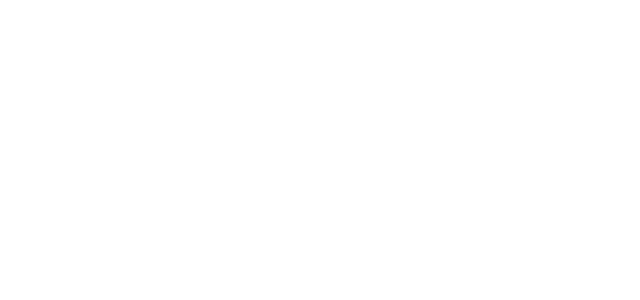
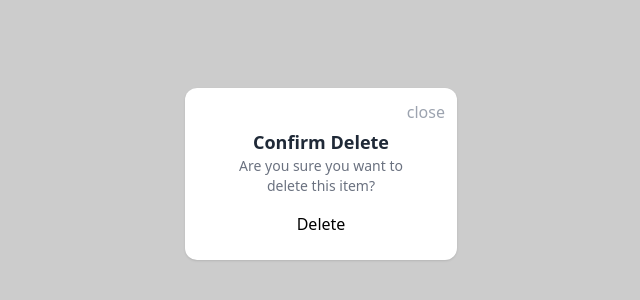
Before and after one commit to adharshkc/QuizUp, a React (Vite) app: page /quiz in a window 1280 px wide. Before the commit this address had no page. Shown: the part 226-526 px from the top of the page, without its empty margins (319-959 px from the left). Built offline with nearby package versions, Linux system fonts and the light colour scheme.

Commit message:
feat: added popup

```diff
--- a/src/App.css
+++ b/src/App.css
@@ -3,8 +3,8 @@
   margin: 0 auto;
   padding: 0;
   text-align: center;
-  background: rgb(255,255,255);
-background: linear-gradient(180deg, rgba(255,255,255,1) 0%, rgba(175,156,243,1) 100%);
+  background: rgb(255, 255, 255);
+  background: linear-gradient(180deg, rgba(255, 255, 255, 1) 0%, rgba(175, 156, 243, 1) 100%);
 }
 
 @font-face {
--- a/src/App.tsx
+++ b/src/App.tsx
@@ -1,6 +1,7 @@
 import { BrowserRouter, Route, Routes } from 'react-router-dom'
 import './App.css'
 import StartPage from './pages/StartPage'
+import QuizPage from './pages/QuizPage'
 
 function App() {
 
@@ -9,6 +10,7 @@
       <BrowserRouter>
         <Routes>
           <Route path='/' element={<StartPage />} />
+          <Route path='/quiz' element={<QuizPage />} />
         </Routes>
       </BrowserRouter>
     </>
--- /dev/null
+++ b/src/components/Popup.tsx
@@ -0,0 +1,38 @@
+
+
+type PopupProps = {
+    onClose:()=>void;
+    open:boolean
+    children: React.ReactNode
+}
+
+const Popup:React.FC<PopupProps> = ({onClose, open, children}) => {
+  return (
+    <div
+    onClick={onClose}
+    className={`
+      fixed inset-0 flex justify-center items-center transition-colors
+      ${open ? "visible bg-black/20" : "invisible"}
+    `}
+  >
+    {/* modal */}
+    <div
+      onClick={(e) => e.stopPropagation()}
+      className={`
+        bg-white rounded-xl shadow p-6 transition-all
+        ${open ? "scale-100 opacity-100" : "scale-125 opacity-0"}
+      `}
+    >
+      <button
+        onClick={onClose}
+        className="absolute top-2 right-2 p-1 rounded-lg text-gray-400 bg-white hover:bg-gray-50 hover:text-gray-600"
+      >
+        close
+      </button>
+      {children}
+    </div>
+  </div>
+  )
+}
+
+export default Popup
--- /dev/null
+++ b/src/components/Quiz.tsx
@@ -0,0 +1,31 @@
+import { useState } from "react"
+import Popup from "./Popup"
+
+
+const Quiz = () => {
+    const [open, setOpen] = useState(true)
+  return (
+    <Popup open={open} onClose={()=>setOpen(false)}>
+    <div className="text-center w-56">
+      {/* <Trash size={56} className="mx-auto text-red-500" /> */}
+      <div className="mx-auto my-4 w-48">
+        <h3 className="text-lg font-black text-gray-800">Confirm Delete</h3>
+        <p className="text-sm text-gray-500">
+          Are you sure you want to delete this item?
+        </p>
+      </div>
+      <div className="flex gap-4">
+        <button className="btn btn-danger w-full">Delete</button>
+        {/* <button
+          className="btn btn-light w-full"
+          onClick={() => setOpen(false)}
+        >
+          Cancel
+        </button> */}
+      </div>
+    </div>
+  </Popup>
+  )
+}
+
+export default Quiz
--- a/src/components/Start.tsx
+++ b/src/components/Start.tsx
@@ -1,7 +1,12 @@
+import { useNavigate } from "react-router-dom"
 import logo from "../assets/image.png"
 
 
 const Start = () => {
+    const navigate = useNavigate()
+   const handleClick = ()=>{
+        navigate('/quiz')
+    }
     return (
         <div className="h-screen ">
             <div className="flex justify-center pt-10">
@@ -19,7 +24,7 @@
             </div>
             <div className="flex justify-center pt-10">
 
-                <div className="bg-white flex justify-center items-center rounded-full h-48 w-48 p-10 shadow-lg transform transition-transform cursor-pointer duration-300 hover:scale-105">
+                <div onClick={handleClick} className="bg-white flex justify-center items-center rounded-full h-48 w-48 p-10 shadow-lg transform transition-transform cursor-pointer duration-300 hover:scale-105">
                     <h1 className="text-red-500 text-4xl font-bold">Start</h1>
                 </div>
 
--- /dev/null
+++ b/src/pages/QuizPage.tsx
@@ -0,0 +1,12 @@
+import Quiz from "../components/Quiz"
+
+
+const QuizPage = () => {
+  return (
+    <div>
+        <Quiz/>
+    </div>
+  )
+}
+
+export default QuizPage
```
